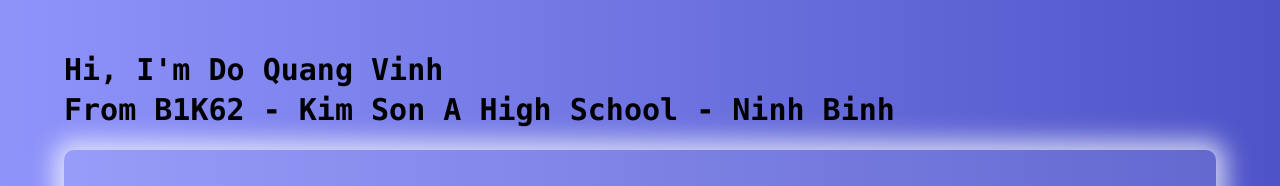
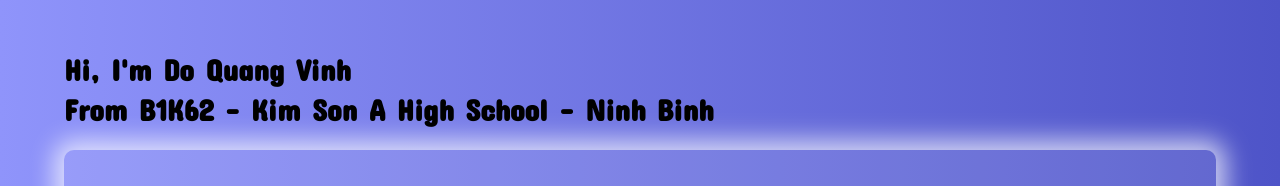
Before and after one commit to Viing3107/information, a plain HTML site: page index.html in a window 1280 px wide. Shown: the top 186 px of the page. Drawn offline with Linux system fonts and the light colour scheme.

Commit message:
Update style.css

```diff
--- a/style.css
+++ b/style.css
@@ -1,4 +1,4 @@
-@import url('https://fonts.googleapis.com/css2?family=JetBrains+Mono:ital,wght@0,100..800;1,100..800&family=Montserrat:ital,wght@0,100..900;1,100..900&family=Poppins:wght@200;300;400;500;600;700&family=Roboto:ital,wght@0,300;0,400;0,500;0,700;0,900;1,900&display=swap');
+@import url('https://fonts.googleapis.com/css2?family=Concert+One&family=JetBrains+Mono:ital,wght@0,100..800;1,100..800&family=Montserrat:ital,wght@0,100..900;1,100..900&family=Poppins:wght@200;300;400;500;600;700&family=Roboto:ital,wght@0,300;0,400;0,500;0,700;0,900;1,900&display=swap');
 
 * {
     box-sizing: border-box;
@@ -26,7 +26,7 @@ body {
 .header h1 {
     font-size: 3rem;
     padding-left: 5%;
-    font-family: Consolas, sans-serif;
+    font-family: Concert one, sans-serif;
     font-weight: 600;
     line-height: 40px;
 }
```
